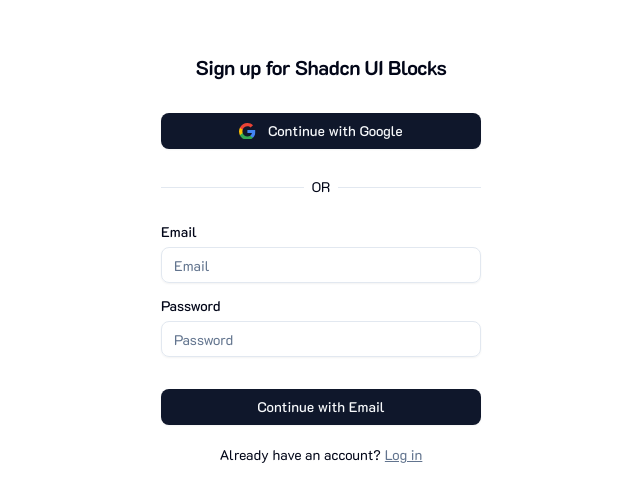
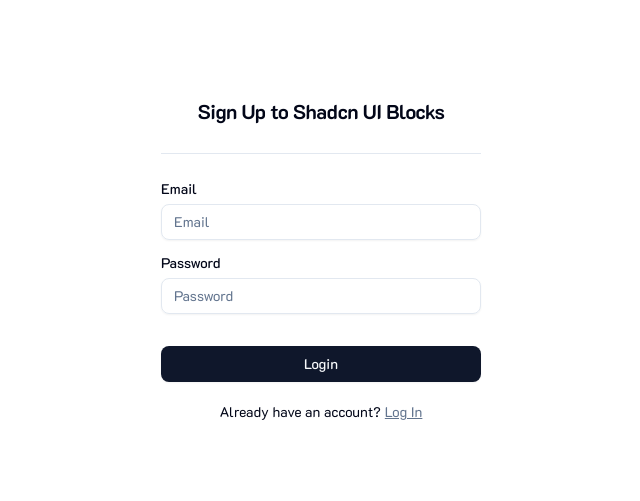
Before and after one commit to beacheese/nextjs-cosci-app, a Next.js app: page /signup in a window 1280 px wide. Shown: the part 149-650 px from the top of the page, without its empty margins (319-959 px from the left). Built offline with nearby package versions, Linux system fonts and the light colour scheme.

Commit message:
update login signup

```diff
--- /dev/null
+++ b/auth-schema.ts
@@ -0,0 +1,47 @@
+import { mysqlTable, varchar, text, timestamp, boolean, int } from "drizzle-orm/mysql-core";
+
+export const user = mysqlTable("user", {
+					id: varchar('id', { length: 36 }).primaryKey(),
+					name: text('name').notNull(),
+ email: varchar('email', { length: 255 }).notNull().unique(),
+ emailVerified: boolean('email_verified').$defaultFn(() => false).notNull(),
+ image: text('image'),
+ createdAt: timestamp('created_at').$defaultFn(() => /* @__PURE__ */ new Date()).notNull(),
+ updatedAt: timestamp('updated_at').$defaultFn(() => /* @__PURE__ */ new Date()).notNull()
+				});
+
+export const session = mysqlTable("session", {
+					id: varchar('id', { length: 36 }).primaryKey(),
+					expiresAt: timestamp('expires_at').notNull(),
+ token: varchar('token', { length: 255 }).notNull().unique(),
+ createdAt: timestamp('created_at').notNull(),
+ updatedAt: timestamp('updated_at').notNull(),
+ ipAddress: text('ip_address'),
+ userAgent: text('user_agent'),
+ userId: text('user_id').notNull().references(()=> user.id, { onDelete: 'cascade' })
+				});
+
+export const account = mysqlTable("account", {
+					id: varchar('id', { length: 36 }).primaryKey(),
+					accountId: text('account_id').notNull(),
+ providerId: text('provider_id').notNull(),
+ userId: text('user_id').notNull().references(()=> user.id, { onDelete: 'cascade' }),
+ accessToken: text('access_token'),
+ refreshToken: text('refresh_token'),
+ idToken: text('id_token'),
+ accessTokenExpiresAt: timestamp('access_token_expires_at'),
+ refreshTokenExpiresAt: timestamp('refresh_token_expires_at'),
+ scope: text('scope'),
+ password: text('password'),
+ createdAt: timestamp('created_at').notNull(),
+ updatedAt: timestamp('updated_at').notNull()
+				});
+
+export const verification = mysqlTable("verification", {
+					id: varchar('id', { length: 36 }).primaryKey(),
+					identifier: text('identifier').notNull(),
+ value: text('value').notNull(),
+ expiresAt: timestamp('expires_at').notNull(),
+ createdAt: timestamp('created_at').$defaultFn(() => /* @__PURE__ */ new Date()),
+ updatedAt: timestamp('updated_at').$defaultFn(() => /* @__PURE__ */ new Date())
+				});
--- a/package.json
+++ b/package.json
@@ -29,6 +29,7 @@
     "@radix-ui/react-tooltip": "^1.2.7",
     "@tabler/icons-react": "^3.33.0",
     "@tanstack/react-table": "^8.21.3",
+    "better-auth": "^1.2.8",
     "class-variance-authority": "^0.7.1",
     "clsx": "^2.1.1",
     "dotenv": "^16.5.0",
--- a/src/app/(auth)/login/page.tsx
+++ b/src/app/(auth)/login/page.tsx
@@ -17,8 +17,8 @@
 import { z } from "zod";
 
 const formSchema = z.object({
-  email: z.string().email(),
-  password: z.string().min(8, "Password must be at least 8 characters long"),
+  email: z.string().email("Required valid email address"),
+  password: z.string().min(6, "Password must be at least 6 characters long"),
 });
 
 const Login01Page = () => {
@@ -41,14 +41,14 @@
           Log in to Shadcn UI Blocks
         </p>
 
-        <Button className="mt-8 w-full gap-3">
+        {/* <Button className="mt-8 w-full gap-3">
           <GoogleLogo />
           Continue with Google
-        </Button>
+        </Button> */}
 
         <div className="my-7 w-full flex items-center justify-center overflow-hidden">
           <Separator />
-          <span className="text-sm px-2">OR</span>
+          {/* <span className="text-sm px-2">OR</span> */}
           <Separator />
         </div>
 
@@ -94,7 +94,7 @@
               )}
             />
             <Button type="submit" className="mt-4 w-full">
-              Continue with Email
+              Login
             </Button>
           </form>
         </Form>
@@ -118,40 +118,40 @@
   );
 };
 
-const GoogleLogo = () => (
-  <svg
-    width="1.2em"
-    height="1.2em"
-    id="icon-google"
-    viewBox="0 0 16 16"
-    fill="none"
-    xmlns="http://www.w3.org/2000/svg"
-    className="inline-block shrink-0 align-sub text-[inherit] size-lg"
-  >
-    <g clipPath="url(#clip0)">
-      <path
-        d="M15.6823 8.18368C15.6823 7.63986 15.6382 7.0931 15.5442 6.55811H7.99829V9.63876H12.3194C12.1401 10.6323 11.564 11.5113 10.7203 12.0698V14.0687H13.2983C14.8122 12.6753 15.6823 10.6176 15.6823 8.18368Z"
-        fill="#4285F4"
-      ></path>
-      <path
-        d="M7.99812 16C10.1558 16 11.9753 15.2915 13.3011 14.0687L10.7231 12.0698C10.0058 12.5578 9.07988 12.8341 8.00106 12.8341C5.91398 12.8341 4.14436 11.426 3.50942 9.53296H0.849121V11.5936C2.2072 14.295 4.97332 16 7.99812 16Z"
-        fill="#34A853"
-      ></path>
-      <path
-        d="M3.50665 9.53295C3.17154 8.53938 3.17154 7.4635 3.50665 6.46993V4.4093H0.849292C-0.285376 6.66982 -0.285376 9.33306 0.849292 11.5936L3.50665 9.53295Z"
-        fill="#FBBC04"
-      ></path>
-      <path
-        d="M7.99812 3.16589C9.13867 3.14825 10.241 3.57743 11.067 4.36523L13.3511 2.0812C11.9048 0.723121 9.98526 -0.0235266 7.99812 -1.02057e-05C4.97332 -1.02057e-05 2.2072 1.70493 0.849121 4.40932L3.50648 6.46995C4.13848 4.57394 5.91104 3.16589 7.99812 3.16589Z"
-        fill="#EA4335"
-      ></path>
-    </g>
-    <defs>
-      <clipPath id="clip0">
-        <rect width="15.6825" height="16" fill="white"></rect>
-      </clipPath>
-    </defs>
-  </svg>
-);
+// const GoogleLogo = () => (
+//   <svg
+//     width="1.2em"
+//     height="1.2em"
+//     id="icon-google"
+//     viewBox="0 0 16 16"
+//     fill="none"
+//     xmlns="http://www.w3.org/2000/svg"
+//     className="inline-block shrink-0 align-sub text-[inherit] size-lg"
+//   >
+//     <g clipPath="url(#clip0)">
+//       <path
+//         d="M15.6823 8.18368C15.6823 7.63986 15.6382 7.0931 15.5442 6.55811H7.99829V9.63876H12.3194C12.1401 10.6323 11.564 11.5113 10.7203 12.0698V14.0687H13.2983C14.8122 12.6753 15.6823 10.6176 15.6823 8.18368Z"
+//         fill="#4285F4"
+//       ></path>
+//       <path
+//         d="M7.99812 16C10.1558 16 11.9753 15.2915 13.3011 14.0687L10.7231 12.0698C10.0058 12.5578 9.07988 12.8341 8.00106 12.8341C5.91398 12.8341 4.14436 11.426 3.50942 9.53296H0.849121V11.5936C2.2072 14.295 4.97332 16 7.99812 16Z"
+//         fill="#34A853"
+//       ></path>
+//       <path
+//         d="M3.50665 9.53295C3.17154 8.53938 3.17154 7.4635 3.50665 6.46993V4.4093H0.849292C-0.285376 6.66982 -0.285376 9.33306 0.849292 11.5936L3.50665 9.53295Z"
+//         fill="#FBBC04"
+//       ></path>
+//       <path
+//         d="M7.99812 3.16589C9.13867 3.14825 10.241 3.57743 11.067 4.36523L13.3511 2.0812C11.9048 0.723121 9.98526 -0.0235266 7.99812 -1.02057e-05C4.97332 -1.02057e-05 2.2072 1.70493 0.849121 4.40932L3.50648 6.46995C4.13848 4.57394 5.91104 3.16589 7.99812 3.16589Z"
+//         fill="#EA4335"
+//       ></path>
+//     </g>
+//     <defs>
+//       <clipPath id="clip0">
+//         <rect width="15.6825" height="16" fill="white"></rect>
+//       </clipPath>
+//     </defs>
+//   </svg>
+// );
 
 export default Login01Page;
--- a/src/app/(auth)/signup/page.tsx
+++ b/src/app/(auth)/signup/page.tsx
@@ -17,8 +17,8 @@
 import { z } from "zod";
 
 const formSchema = z.object({
-  email: z.string().email(),
-  password: z.string().min(8, "Password must be at least 8 characters long"),
+  email: z.string().email("Required valid email address"),
+  password: z.string().min(6, "Password must be at least 6 characters long"),
 });
 
 const SignUp01Page = () => {
@@ -38,17 +38,17 @@
     <div className="min-h-screen flex items-center justify-center">
       <div className="max-w-xs w-full flex flex-col items-center">
         <p className="mt-4 text-xl font-bold tracking-tight">
-          Sign up for Shadcn UI Blocks
+          Sign Up to Shadcn UI Blocks
         </p>
 
-        <Button className="mt-8 w-full gap-3">
+        {/* <Button className="mt-8 w-full gap-3">
           <GoogleLogo />
           Continue with Google
-        </Button>
+        </Button> */}
 
         <div className="my-7 w-full flex items-center justify-center overflow-hidden">
           <Separator />
-          <span className="text-sm px-2">OR</span>
+          {/* <span className="text-sm px-2">OR</span> */}
           <Separator />
         </div>
 
@@ -94,56 +94,64 @@
               )}
             />
             <Button type="submit" className="mt-4 w-full">
-              Continue with Email
+              Login
             </Button>
           </form>
         </Form>
 
-        <p className="mt-5 text-sm text-center">
-          Already have an account?
-          <Link href="/login" className="ml-1 underline text-muted-foreground">
-            Log in
-          </Link>
-        </p>
+        <div className="mt-5 space-y-5">
+          {/* <Link
+            href="#"
+            className="text-sm block underline text-muted-foreground text-center"
+          >
+            Forgot your password?
+          </Link> */}
+          <p className="text-sm text-center">
+            Already have an account?
+            <Link href="/login" className="ml-1 underline text-muted-foreground">
+              Log In
+            </Link>
+          </p>
+        </div>
       </div>
     </div>
   );
 };
 
-const GoogleLogo = () => (
-  <svg
-    width="1.2em"
-    height="1.2em"
-    id="icon-google"
-    viewBox="0 0 16 16"
-    fill="none"
-    xmlns="http://www.w3.org/2000/svg"
-    className="inline-block shrink-0 align-sub text-[inherit] size-lg"
-  >
-    <g clipPath="url(#clip0)">
-      <path
-        d="M15.6823 8.18368C15.6823 7.63986 15.6382 7.0931 15.5442 6.55811H7.99829V9.63876H12.3194C12.1401 10.6323 11.564 11.5113 10.7203 12.0698V14.0687H13.2983C14.8122 12.6753 15.6823 10.6176 15.6823 8.18368Z"
-        fill="#4285F4"
-      ></path>
-      <path
-        d="M7.99812 16C10.1558 16 11.9753 15.2915 13.3011 14.0687L10.7231 12.0698C10.0058 12.5578 9.07988 12.8341 8.00106 12.8341C5.91398 12.8341 4.14436 11.426 3.50942 9.53296H0.849121V11.5936C2.2072 14.295 4.97332 16 7.99812 16Z"
-        fill="#34A853"
-      ></path>
-      <path
-        d="M3.50665 9.53295C3.17154 8.53938 3.17154 7.4635 3.50665 6.46993V4.4093H0.849292C-0.285376 6.66982 -0.285376 9.33306 0.849292 11.5936L3.50665 9.53295Z"
-        fill="#FBBC04"
-      ></path>
-      <path
-        d="M7.99812 3.16589C9.13867 3.14825 10.241 3.57743 11.067 4.36523L13.3511 2.0812C11.9048 0.723121 9.98526 -0.0235266 7.99812 -1.02057e-05C4.97332 -1.02057e-05 2.2072 1.70493 0.849121 4.40932L3.50648 6.46995C4.13848 4.57394 5.91104 3.16589 7.99812 3.16589Z"
-        fill="#EA4335"
-      ></path>
-    </g>
-    <defs>
-      <clipPath id="clip0">
-        <rect width="15.6825" height="16" fill="white"></rect>
-      </clipPath>
-    </defs>
-  </svg>
-);
+// const GoogleLogo = () => (
+//   <svg
+//     width="1.2em"
+//     height="1.2em"
+//     id="icon-google"
+//     viewBox="0 0 16 16"
+//     fill="none"
+//     xmlns="http://www.w3.org/2000/svg"
+//     className="inline-block shrink-0 align-sub text-[inherit] size-lg"
+//   >
+//     <g clipPath="url(#clip0)">
+//       <path
+//         d="M15.6823 8.18368C15.6823 7.63986 15.6382 7.0931 15.5442 6.55811H7.99829V9.63876H12.3194C12.1401 10.6323 11.564 11.5113 10.7203 12.0698V14.0687H13.2983C14.8122 12.6753 15.6823 10.6176 15.6823 8.18368Z"
+//         fill="#4285F4"
+//       ></path>
+//       <path
+//         d="M7.99812 16C10.1558 16 11.9753 15.2915 13.3011 14.0687L10.7231 12.0698C10.0058 12.5578 9.07988 12.8341 8.00106 12.8341C5.91398 12.8341 4.14436 11.426 3.50942 9.53296H0.849121V11.5936C2.2072 14.295 4.97332 16 7.99812 16Z"
+//         fill="#34A853"
+//       ></path>
+//       <path
+//         d="M3.50665 9.53295C3.17154 8.53938 3.17154 7.4635 3.50665 6.46993V4.4093H0.849292C-0.285376 6.66982 -0.285376 9.33306 0.849292 11.5936L3.50665 9.53295Z"
+//         fill="#FBBC04"
+//       ></path>
+//       <path
+//         d="M7.99812 3.16589C9.13867 3.14825 10.241 3.57743 11.067 4.36523L13.3511 2.0812C11.9048 0.723121 9.98526 -0.0235266 7.99812 -1.02057e-05C4.97332 -1.02057e-05 2.2072 1.70493 0.849121 4.40932L3.50648 6.46995C4.13848 4.57394 5.91104 3.16589 7.99812 3.16589Z"
+//         fill="#EA4335"
+//       ></path>
+//     </g>
+//     <defs>
+//       <clipPath id="clip0">
+//         <rect width="15.6825" height="16" fill="white"></rect>
+//       </clipPath>
+//     </defs>
+//   </svg>
+// );
 
 export default SignUp01Page;
--- /dev/null
+++ b/src/lib/auth.ts
@@ -0,0 +1,9 @@
+import { betterAuth } from "better-auth";
+import { drizzleAdapter } from "better-auth/adapters/drizzle";
+import db from "@/src/db";
+
+export const auth = betterAuth({
+    database: drizzleAdapter(db, {
+        provider: "mysql", // or "mysql", "sqlite"
+    })
+})
```
Also changed, not shown: 1 other file (tests, documents, lock files or other folders).
